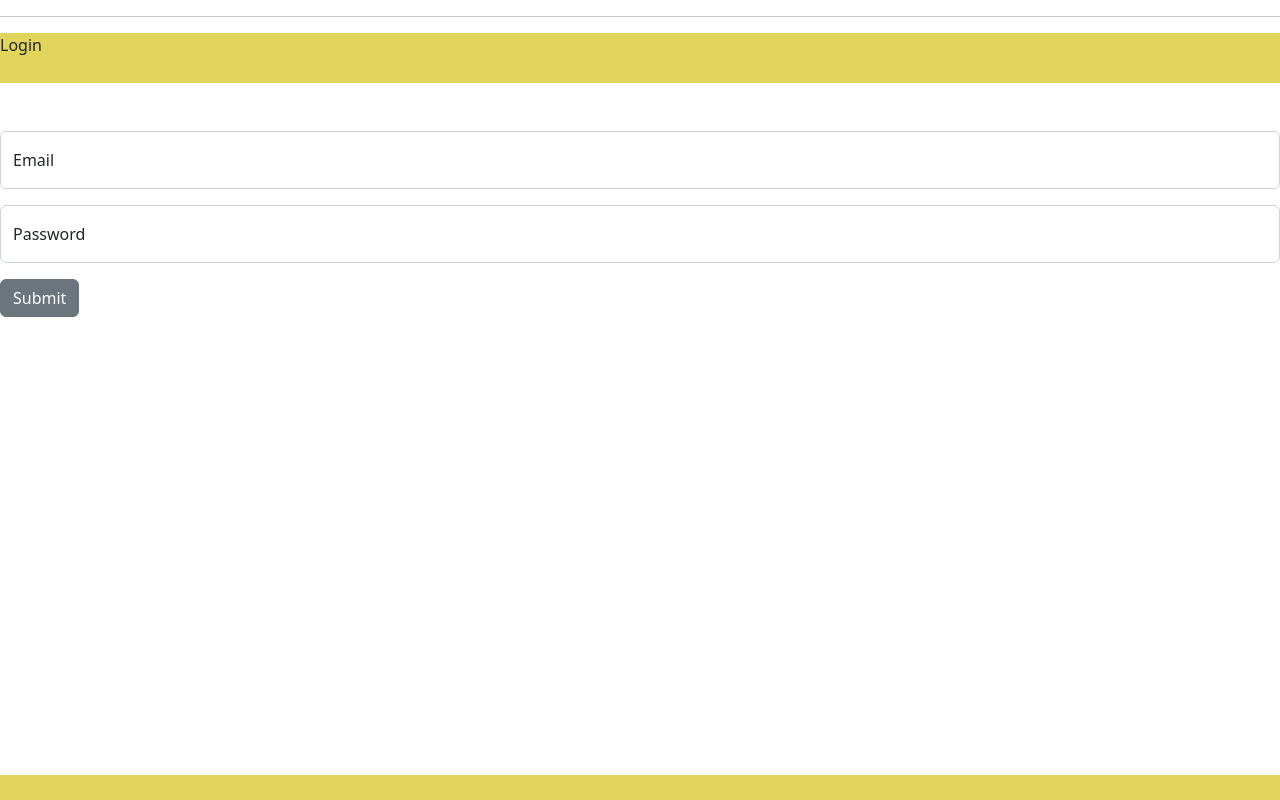
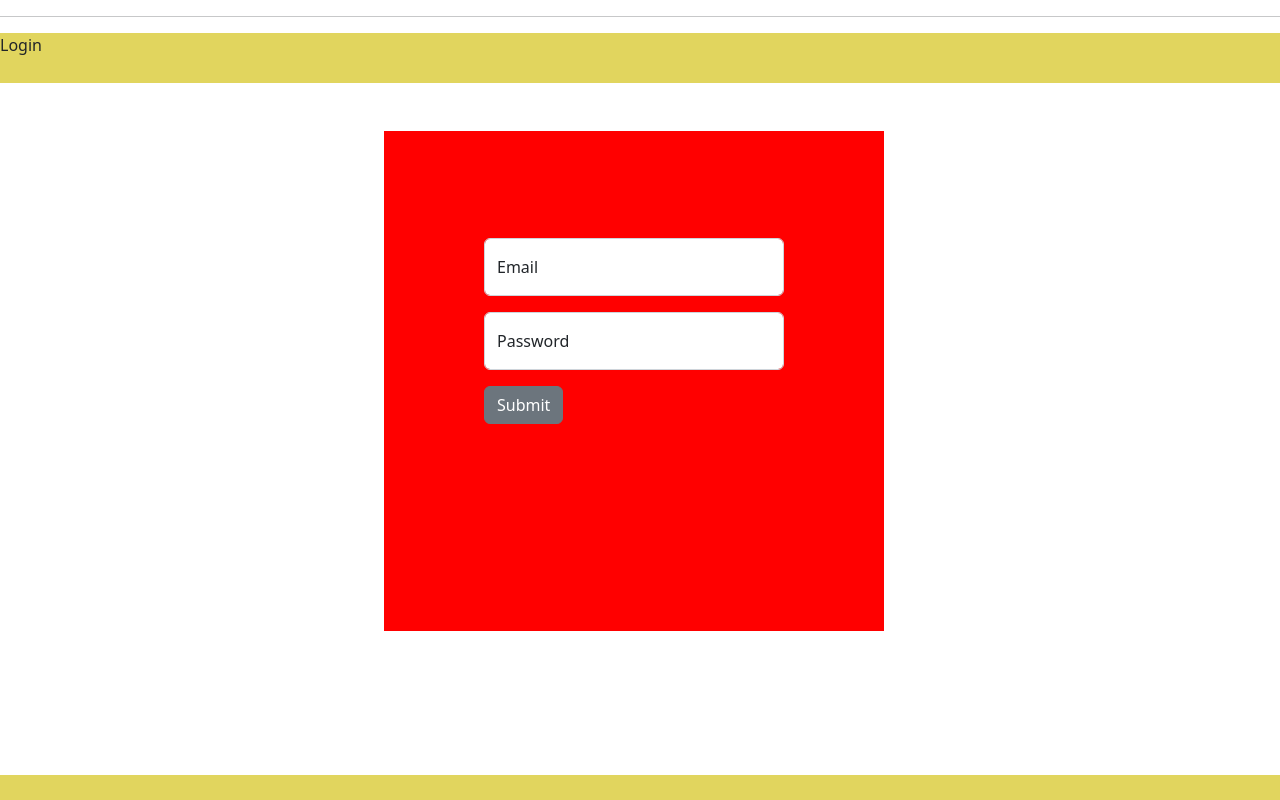
Before and after one commit to JoaoPF07/Projeto-Integrador, a React (Create React App) app: page /login in a window 1280 px wide. Built offline with nearby package versions, Linux system fonts and the light colour scheme.

Commit message:
Ãlteração no form do login

```diff
--- a/src/estilo/estilo.css
+++ b/src/estilo/estilo.css
@@ -114,15 +114,25 @@ b {
   background-color: #f8efbd;
 }
 
-.divForm {
-  margin-top: 30px;
-    align-items: center;
-    display: flex;
-    justify-content: center;
-    flex-direction: column;
-
-}
-
 .botao {
   color: red;
 }
+
+.divForm {
+  display: flex;
+  flex-direction: column;
+  justify-content: center;
+  margin-top: 10%;
+  width: 300px;
+  height: 300px;
+}
+
+.FundoLogin {
+  display: flex;
+  justify-content: center;
+  background-color: red;
+  width: 500px;
+  height: 500px;
+  margin-left: 30%;
+
+}
--- a/src/pages/login.tsx
+++ b/src/pages/login.tsx
@@ -16,6 +16,8 @@ function Login (){
       </div>
       <br />
       <br />
+      <div className="FundoLogin">
+      <div className="divForm">
       <Form>
     <FormGroup floating>
       <Input
@@ -45,7 +47,11 @@ function Login (){
       Submit
     </Button>
   </Form>
+  </div>
+  </div>
+      <div>
       <Rodape/>
+      </div>
     </div>
   )
 }
--- a/src/pages/paginainicial.tsx
+++ b/src/pages/paginainicial.tsx
@@ -6,26 +6,31 @@ import CabeçalhoInicial from "../componentes/cabecalhoinicial";
 function PaginaInicial () {
 
     return (
-        <div>
-         <div>
+  <div>
+      <div>
         <CabeçalhoInicial />
-
       </div>
-      <div className="divCorpoH">
+        <div className="divCorpoH">
         <div className="texto">
           <h1>Página em produção</h1> <br />
           <p>Sobre o Projeto</p>
         </div>
-        <img
-          className="imgHome"
-          src="\img_inicial.jpg"
-        />
-      </div>
+
+          <div style={{
+            backgroundImage: `url('/img_inicial.jpg')`,
+            backgroundPosition : "center",
+            backgroundSize: "cover",
+            backgroundRepeat: "no-repeat",}}
+
+            className =" imgHome"
+            >
+
+          </div>
+       </div>
       <div>
         <Rodape />
       </div>
-
-        </div>
+           </div>
     )
 }
 
```
